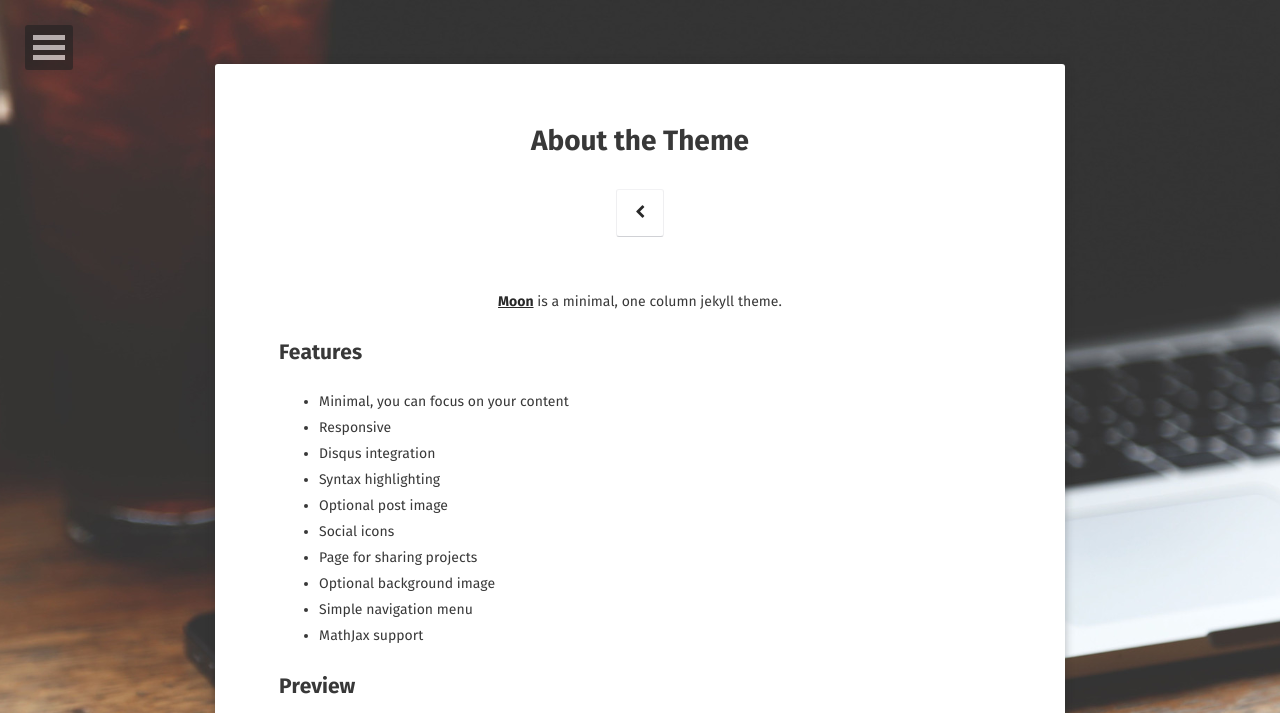
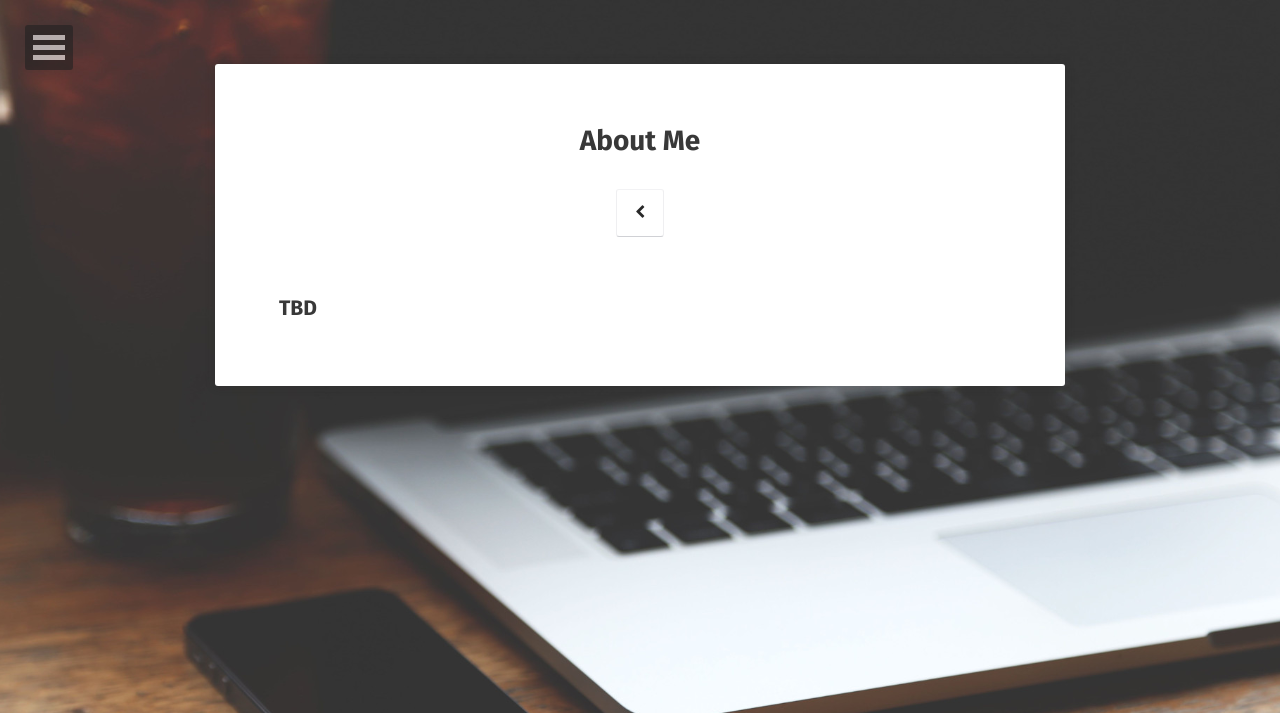
Before and after one commit to Saiyanide/saiyanide.github.io, a Jekyll site: the page built from about/index.md, in a window 1280 px wide. Shown: the top 713 px of the page. Built offline with Jekyll 4.4.1, drawn with Linux system fonts in a browser that asks for light colours; some web fonts are replaced; some of the changed text lies outside the part shown; grey boxes are pictures that could not be loaded.

Commit message:
Edited default about page with accurate info

```diff
--- a/about/index.md
+++ b/about/index.md
@@ -1,11 +1,12 @@
 ---
 layout: page
-title: About the Theme
-tags: [about, Jekyll, theme, moon]
-date: 2016-03-21
+title: About Me
+tags: [about, saiyanide, bio]
+date: 2020-06-15
 comments: false
 ---
-
+## TBD
+<!---
 <center><a href="http://taylantatli.github.io/Moon"><b>Moon</b></a> is a minimal, one column jekyll theme.</center>
 
 ## Features
@@ -35,3 +36,4 @@ See a [live version of Moon](http://taylantatli.github.io/Moon) hosted on GitHub
 To learn how to install and use this theme check out the [Setup Guide](http://taylantatli.me/Moon/moon-theme/) for more information.
 
 [Install Moon](https://github.com/TaylanTatli/Moon){: .btn}
+--->
```
